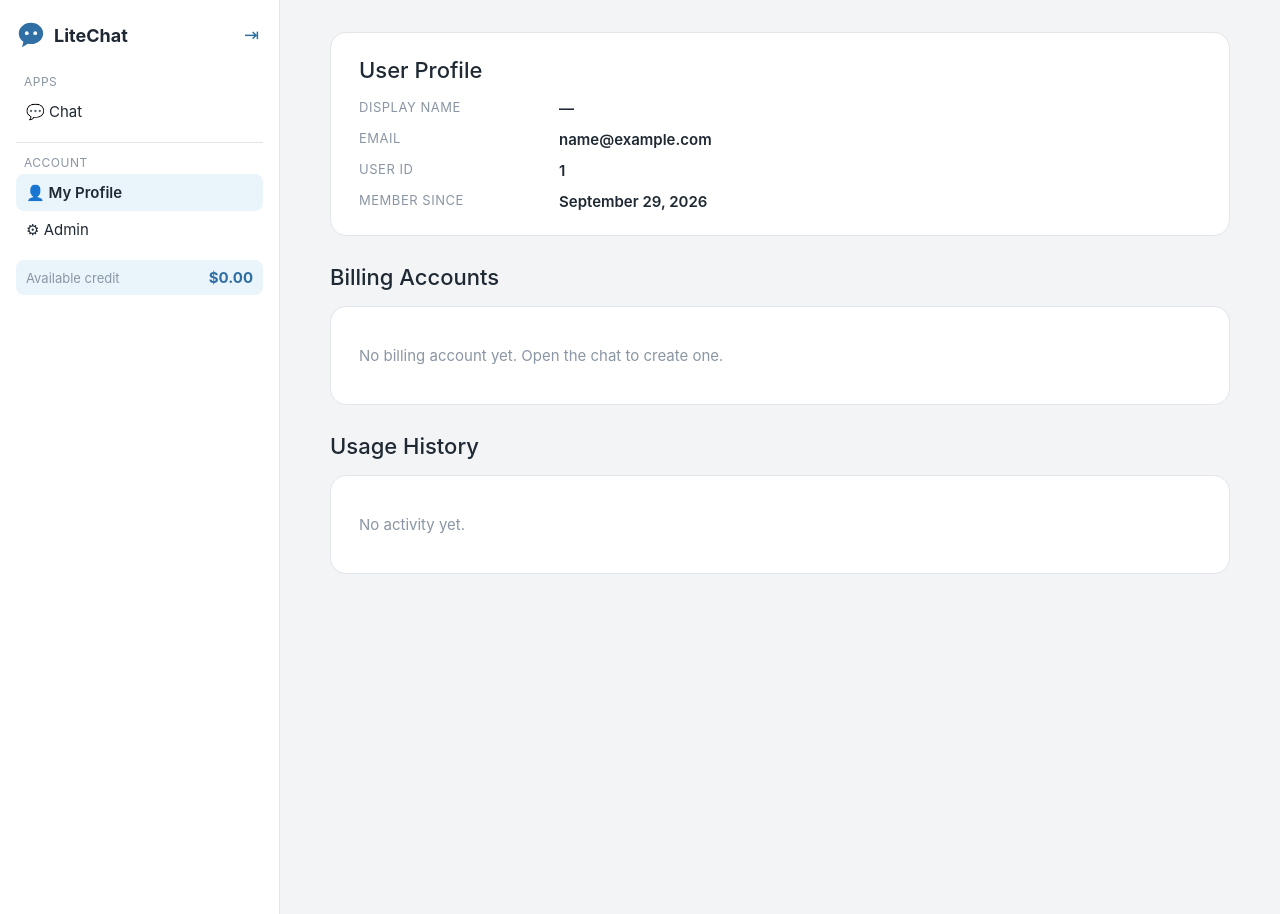
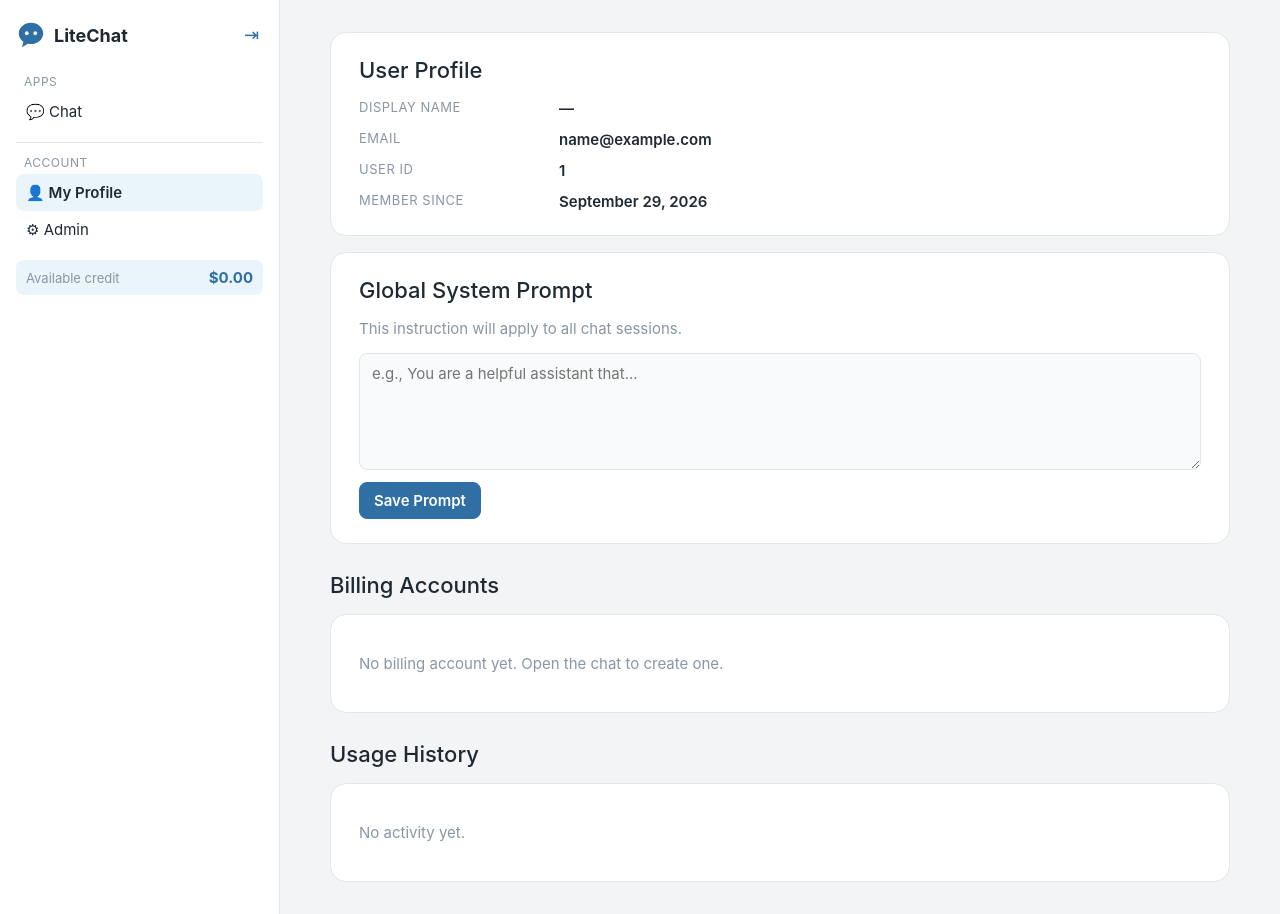
Before and after one commit to karellevanessa/litechat-midterm, a Django app: page /accounts/profile/ in a window 1280 px wide. Run offline with Django 5.2, Linux system fonts and the light colour scheme; the visitor is signed in with stand-in values (Sample User, id 1); data comes from the database, SQL or seed files in the repository; data that the repository does not hold is empty; some libraries are stand-ins or nearby versions.

Commit message:
feat(accounts): global system prompt
Users save one instruction on the profile page; it is sent as the
system text with every chat request.

Co-Authored-By: Claude Opus 5.5 <noreply@anthropic.com>

```diff
--- a/accounts/forms.py
+++ b/accounts/forms.py
@@ -35,3 +35,14 @@ class EmailAuthenticationForm(AuthenticationForm):
         if self.cleaned_data.get("username"):
             self.cleaned_data["username"] = self.cleaned_data["username"].strip().lower()
         return super().clean()
+
+
+class SystemPromptForm(forms.ModelForm):
+    class Meta:
+        model = User
+        fields = ("global_system_prompt",)
+        widgets = {
+            "global_system_prompt": forms.Textarea(
+                attrs={"rows": 5, "placeholder": "e.g., You are a helpful assistant that..."}
+            )
+        }
--- a/accounts/models.py
+++ b/accounts/models.py
@@ -33,6 +33,9 @@ class User(AbstractUser):
     username = None
     email = models.EmailField("email address", unique=True)
     display_name = models.CharField(max_length=150, blank=True)
+    global_system_prompt = models.TextField(
+        blank=True, max_length=4000, help_text="Instruction added to every chat session."
+    )
 
     USERNAME_FIELD = "email"
     REQUIRED_FIELDS = []
--- a/accounts/urls.py
+++ b/accounts/urls.py
@@ -7,6 +7,7 @@ from .forms import EmailAuthenticationForm
 urlpatterns = [
     path("signup/", views.signup, name="signup"),
     path("profile/", views.profile, name="profile"),
+    path("profile/system-prompt/", views.save_system_prompt, name="save_system_prompt"),
     path(
         "login/",
         auth_views.LoginView.as_view(authentication_form=EmailAuthenticationForm, redirect_authenticated_user=True),
--- a/accounts/views.py
+++ b/accounts/views.py
@@ -1,12 +1,14 @@
 from django.contrib.auth import login
 from django.contrib.auth.decorators import login_required
 from django.db import transaction
+from django.contrib import messages
 from django.shortcuts import redirect, render
+from django.views.decorators.http import require_POST
 
 from billing.models import LedgerEntry
 from billing.services import format_balance, get_balance, open_personal_account
 
-from .forms import SignupForm
+from .forms import SignupForm, SystemPromptForm
 
 USAGE_HISTORY_LIMIT = 50
 
@@ -34,4 +36,20 @@ def profile(request):
         .select_related("message__ai_model")
         .order_by("-created_at", "-id")[:USAGE_HISTORY_LIMIT]
     )
-    return render(request, "accounts/profile.html", {"accounts": accounts, "entries": entries})
+    return render(
+        request,
+        "accounts/profile.html",
+        {"accounts": accounts, "entries": entries, "prompt_form": SystemPromptForm(instance=request.user)},
+    )
+
+
+@login_required
+@require_POST
+def save_system_prompt(request):
+    form = SystemPromptForm(request.POST, instance=request.user)
+    if form.is_valid():
+        form.save()
+        messages.success(request, "Global system prompt saved.")
+    else:
+        messages.error(request, " ".join(form.errors.get("global_system_prompt", ["Could not save the prompt."])))
+    return redirect("profile")
--- a/chat/views.py
+++ b/chat/views.py
@@ -129,8 +129,8 @@ def _line(**payload):
 
 
 def build_system_prompt(user):
-    """System text sent with every request. Extended by the profile features."""
-    return ""
+    """System text sent with every request, built from the user's profile settings."""
+    return user.global_system_prompt.strip()
 
 
 @login_required
--- a/templates/accounts/profile.html
+++ b/templates/accounts/profile.html
@@ -11,6 +11,16 @@
       <dt>User ID</dt><dd>{{ user.pk }}</dd>
       <dt>Member since</dt><dd>{{ user.date_joined|date:"F j, Y" }}</dd>
     </dl>
+  </section>
+
+  <section class="card">
+    <h2>Global System Prompt</h2>
+    <p class="muted">This instruction will apply to all chat sessions.</p>
+    <form method="post" action="{% url 'save_system_prompt' %}" class="form">
+      {% csrf_token %}
+      {{ prompt_form.global_system_prompt }}
+      <div><button class="btn primary" type="submit">Save Prompt</button></div>
+    </form>
   </section>
 
   <h2 class="section-title">Billing Accounts</h2>
```
Also changed, not shown: accounts/tests.py (+13 -0 lines), chat/tests/test_chat.py (+15 -0 lines), doc/plan/1790658286_litechat-mvp.md (+4 -1 lines), accounts/migrations/0002_global_system_prompt.py (added).
